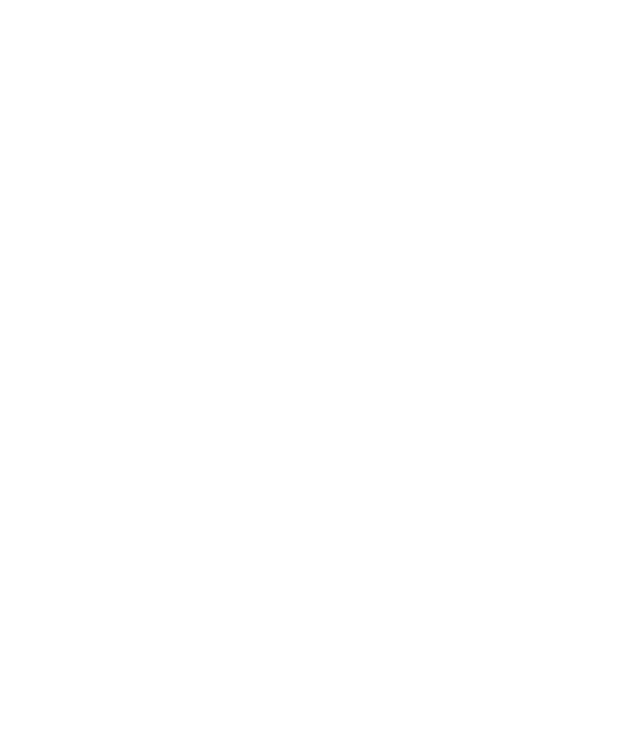
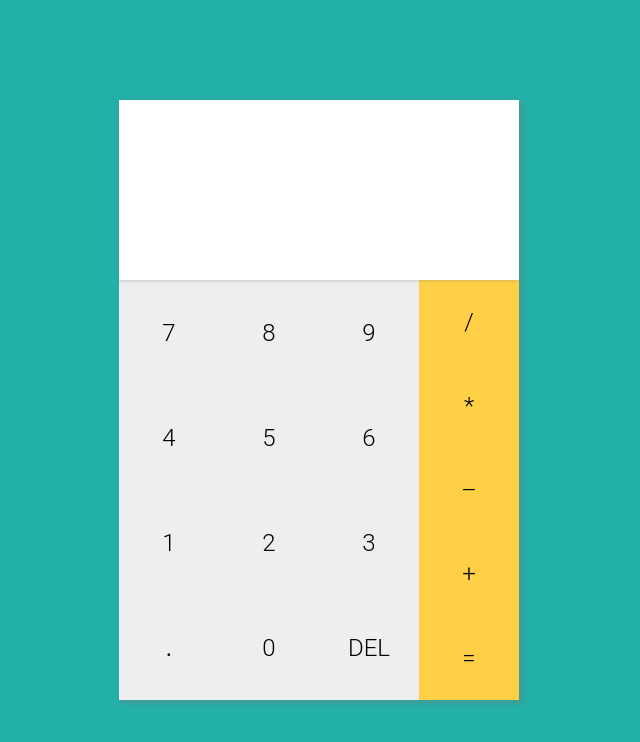
Before and after one commit to Roman-Alenskiy/calculator, a plain HTML site: page index.html in a window 1280 px wide. Shown: the whole page, without its empty margins (321-961 px from the left). Drawn offline with Linux system fonts and the light colour scheme.

Commit message:
FInished front-end part

```diff
--- a/css/main.css
+++ b/css/main.css
@@ -0,0 +1,173 @@
+/*
+* Reset
+*/
+/* http://meyerweb.com/eric/tools/css/reset/
+   v2.0 | 20110126
+   License: none (public domain)
+*/
+
+html, body, div, span, applet, object, iframe,
+h1, h2, h3, h4, h5, h6, p, blockquote, pre,
+a, abbr, acronym, address, big, cite, code,
+del, dfn, em, img, ins, kbd, q, s, samp,
+small, strike, strong, sub, sup, tt, var,
+b, u, i, center,
+dl, dt, dd, ol, ul, li,
+fieldset, form, label, legend,
+table, caption, tbody, tfoot, thead, tr, th, td,
+article, aside, canvas, details, embed,
+figure, figcaption, footer, header, hgroup,
+menu, nav, output, ruby, section, summary,
+time, mark, audio, video {
+	margin: 0;
+	padding: 0;
+	border: 0;
+	font-size: 100%;
+	font: inherit;
+	vertical-align: baseline;
+}
+/* HTML5 display-role reset for older browsers */
+article, aside, details, figcaption, figure,
+footer, header, hgroup, menu, nav, section {
+	display: block;
+}
+body {
+	line-height: 1;
+}
+ol, ul {
+	list-style: none;
+}
+blockquote, q {
+	quotes: none;
+}
+blockquote:before, blockquote:after,
+q:before, q:after {
+	content: '';
+	content: none;
+}
+table {
+	border-collapse: collapse;
+	border-spacing: 0;
+}
+
+/*
+* General
+*/
+*,
+*:before,
+*:after {
+    box-sizing: border-box;
+}
+
+body {
+    font-family: "Roboto", "Open Sans", "Helvetica Neue", Helvetica, Arial, sans-serif;
+    font-weight: 300;
+    height: 100vh;
+    background-color: #23b0a8;
+    background-size: cover;
+    display: flex;
+    align-items: center;
+}
+
+.row {
+    display: flex;
+    flex-direction: row
+}
+
+.column {
+    display: flex;
+    flex-direction: column
+}
+
+.wrap {
+    flex-wrap: wrap;
+}
+
+/*
+* Main
+*/
+
+.calculator {
+    width: 25rem;
+    height: 37.5rem;
+    box-shadow: 3px 3px 4px 1px rgba(118, 119, 123, 0.35);
+    margin: auto;
+}
+
+.output {
+    height: 30%;
+    color: white;
+    background-color: white;
+    position: relative;
+    box-shadow: 0px 1px 3px 0px rgba(118, 119, 123, 0.3);
+}
+
+.output-primary, .output-secondary {
+    height: 15%;
+}
+
+.input {
+    height: 70%;
+    font-size: 1.5rem;
+}
+
+.numbers {
+    width: 75%;
+    color: black;
+    background-color: #EEEEEE;
+}
+
+.num {
+    width: 33.33333333%;
+    height: 25%;
+    transition: all 0.4s;
+    cursor: pointer;
+}
+
+.num:hover {
+    background-color: #2d39421a;
+}
+
+.actions {
+    width: 25%;
+    background-color: #ffd046;
+}
+
+.action {
+    width: 100%;
+    height: 20%;
+    transition: all 0.4s;
+    cursor: pointer;
+}
+
+.action:hover {
+    background-color: #f0c442;
+}
+
+.num, .action {
+    display: flex;
+    justify-content: center;
+    align-items: center;
+}
+
+/*
+* Buttons
+*/
+#dot {
+    font-weight: normal
+}
+
+/*
+* Media queries
+*/
+
+@media screen and (max-width: 640px) {
+    body {
+        display: initial;
+    }
+
+    .calculator {
+        height: 100vh;
+        width: auto;
+    }
+}
--- a/index.html
+++ b/index.html
@@ -7,8 +7,39 @@
     <link rel="stylesheet" href="css/main.css">
     <title>Calculator</title>
 </head>
+
 <body>
-
+    <div class="calculator">
+        <div class="output">
+            <div class="output-secondary">
+            </div>
+            <div class="output-primary">
+            </div>
+        </div>
+        <div class="row input">
+            <div class="row wrap numbers">
+                <div class="num">7</div>
+                <div class="num">8</div>
+                <div class="num">9</div>
+                <div class="num">4</div>
+                <div class="num">5</div>
+                <div class="num">6</div>
+                <div class="num">1</div>
+                <div class="num">2</div>
+                <div class="num">3</div>
+                <div class="num" id="dot">.</div>
+                <div class="num">0</div>
+                <div class="num">DEL</div>
+            </div>
+            <div class="column actions">
+                <div class="action">/</div>
+                <div class="action">*</div>
+                <div class="action">–</div>
+                <div class="action">+</div>
+                <div class="action">=</div>
+            </div>
+        </div>
+    </div>
     <script src="js/app.js""></script>
 </body>
 </html>
```
